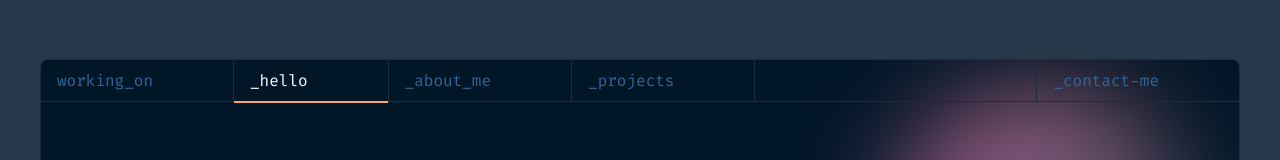
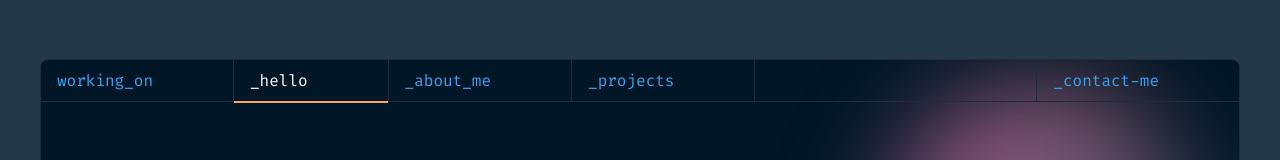
Before and after one commit to VeselinMar/veselinmar.github.io, a website built with webpack: page index.html in a window 1280 px wide. Shown: the part 128-288 px from the top of the page. Built offline with nearby package versions, Linux system fonts and the light colour scheme.

```diff
--- a/css/base/typography.css
+++ b/css/base/typography.css
@@ -21,7 +21,7 @@
 }
 
 a {
-  color: #369;
+  color: #3aa1ef;
 }
 
 h1, h2, h3, h4, h5, h6 {
```
